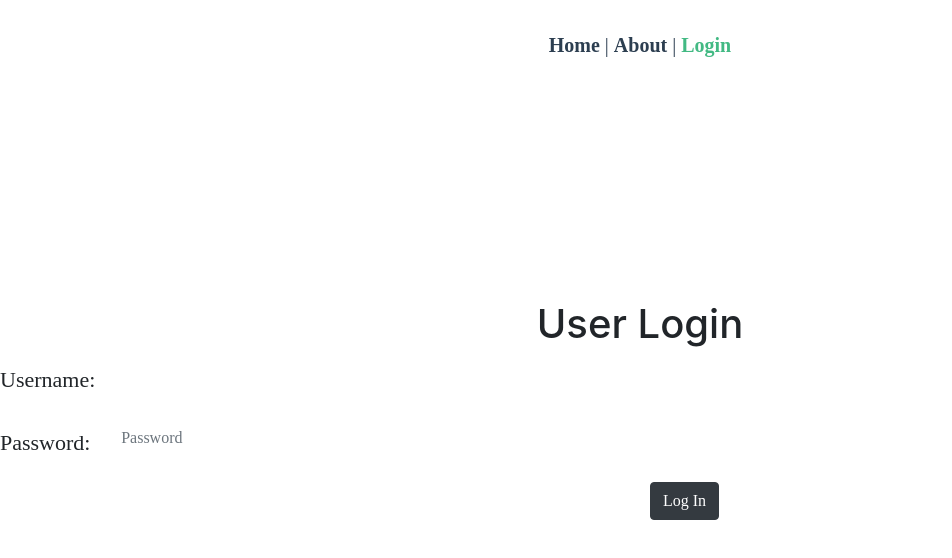
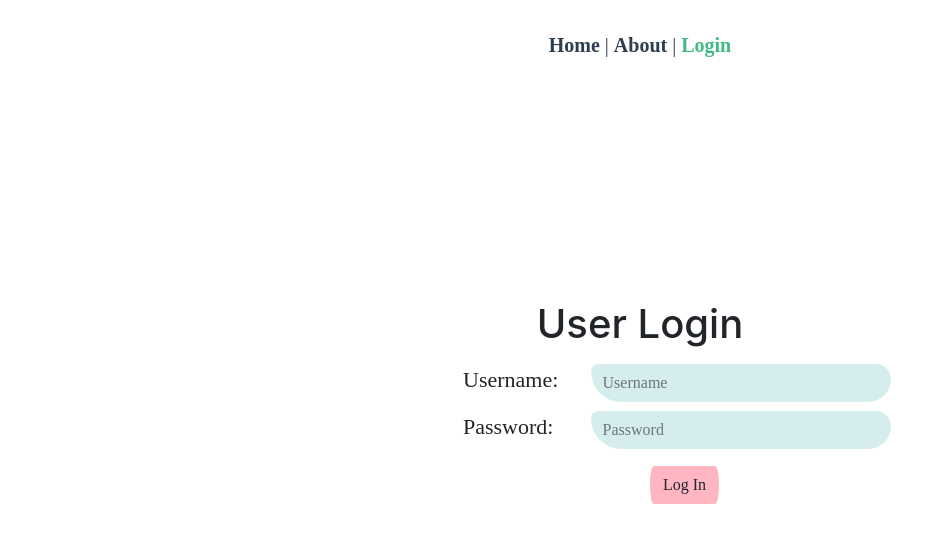
Before and after one commit to karanbosamia/userblogvue, a Vue app: page /#/login in a window 1280 px wide. Shown: the top 558 px of the page, without its empty margins (0-952 px from the left). Built offline with nearby package versions, Linux system fonts and the light colour scheme.

Commit message:
[ADD] Adds vues for Adding post, Dashboard and Login
- Adds vues for adding post, dashboard and login
- Adds styling to buttons
- Send the data of adding post via axios
-- TODO: Manipulate the retrived data
- Code cleanup

```diff
--- a/src/views/AddPost.vue
+++ b/src/views/AddPost.vue
@@ -1,42 +1,38 @@
 <template>
-    <router-view>
-        <body>
+        <form id="form">
             <h1 style="text-align: center;">Add a Blog/Post</h1>
             <div class="centered_div">
                 <div class="form-group row col-md-offset-4">
-                    <label for="inputName" class="addpostlabel col-md-1 col-form-label text-end" style="font-size: 22px;">Name</label>
+                    <label for="postName" class="addpostlabel col-md-1 col-form-label text-end" style="font-size: 22px;">Name</label>
                     <div class="col-sm-10">
-                        <input type="text" class="addpostinput form-control col-md-offset-1 form-control-plaintext" id="name" name="name" style="width: 300px;">
+                        <input type="text" v-model="postName"
+                        class="addpostinput form-control col-md-offset-1 form-control-plaintext" id="name" name="name" style="width: 300px;">
                     </div>
                 </div>
                 <div class="form-group row col-md-offset-4">
                     <label for="caption" class="addpostlabel col-md-1 col-form-label" style="font-size: 22px;">Caption/Description</label>
                     <div class="col-sm-10">
-                        <input type="text" class="addpostinput form-control col-md-offset-10 form-control-plaintext" id="caption" name="caption" style="width: 300px; height: 300px;">
+                        <input type="text" v-model="caption" class="addpostinput form-control col-md-offset-10 form-control-plaintext" id="caption" name="caption" style="width: 300px; height: 300px;">
                     </div>
                 </div>
                 <div class="form-group row col-md-offset-4">
                     <label for="image" class="addpostlabel col-md-1 col-form-label" style="font-size: 22px;">Upload Image</label>
                     <div class="col-sm-10">
-                        <input type="file" class="addpostinput form-control col-md-offset-1 form-control-plaintext" id="image" name="image" style="width: 300px; height: 300px;">
+                        <input type="file" @change="onFileChange" class="addpostinput form-control col-md-offset-1 form-control-plaintext" id="image" name="image" style="width: 300px; height: 300px;">
                     </div>
                 </div>
                 <p>
-                    <router-link to="/savepost">
-                        <button type="button" class="btn btn-light" data-mdb-ripple-color="dark">Save</button>
-                    </router-link>
+                    <button type="button" @click.prevent="onSubmit" class="btn btn-light" data-mdb-ripple-color="dark">Save</button>
                 </p>
             </div>
 
-        </body>
-    </router-view>
+          </form>
 
   </template>
 
   <script>
       // @ is an alias to /src
       import axios from 'axios'
-      // import { response } from 'express'
       import { defineComponent } from 'vue'
 
       export default defineComponent({
@@ -44,23 +40,23 @@
         data() {
           return {
               dataList: [],
+              caption: '',
+              postName: '',
+              imageFile: Object,
           }
         },
         props: {
           msg: String,
-          username: {
-            type: String,
-          },
         },
         methods: {
           async loadData() {
               let headers = new Headers();
 
-      headers.append('Content-Type', 'application/json');
-      headers.append('Accept', 'application/json');
+              headers.append('Content-Type', 'application/json');
+              headers.append('Accept', 'application/json');
 
-      headers.append('Access-Control-Allow-Origin', '*');
-      headers.append('Access-Control-Allow-Credentials', 'true');
+              headers.append('Access-Control-Allow-Origin', '*');
+              headers.append('Access-Control-Allow-Credentials', 'true');
 
               const loadData = await axios({
                   method: 'post',
@@ -69,9 +65,35 @@
                   headers: headers,
               })
               console.log(loadData);
+          },
+          async onSubmit() {
+              let headers = new Headers();
+
+              headers.append('Content-Type', 'application/json');
+              headers.append('Accept', 'application/json');
+
+              headers.append('Access-Control-Allow-Origin', '*');
+              headers.append('Access-Control-Allow-Credentials', 'true');
+
+              var form = document.getElementById('form');
+              const formData = new FormData(form);
+              formData['file']= this.imageFile
+
+              const sendData = await axios({
+                method: 'post',
+                url: 'http://127.0.0.1:8080/postapost',
+                headers: headers,
+                data: formData,
+              })
+              console.log(sendData);
+          },
+          onFileChange(event) {
+            const file = event.target.files[0];
+            this.imageFile = file;
           }
         }
-      })
+      }
+    )
       </script>
 
   <style>
--- a/src/views/DashBoard.vue
+++ b/src/views/DashBoard.vue
@@ -26,7 +26,6 @@
 <script>
     // @ is an alias to /src
     import axios from 'axios'
-    // import { response } from 'express'
     import { defineComponent } from 'vue'
 
     export default defineComponent({
--- a/src/views/LogIn.vue
+++ b/src/views/LogIn.vue
@@ -2,21 +2,22 @@
 <body>
     <h1 class="text-center" style="font-size: 40px;margin-top: 210px;">User Login</h1>
     <form id="form">
-        <div class="form-group row col-md-offset-4">
+        <div class="form-group row col-md-offset-4" style="margin: 0% 0% 0% 35%">
             <label for="staticEmail" class="col-md-1 col-form-label" style="font-size: 22px;">Username: </label>
-            <div class="col-sm-10">
-                <input type="text" class="form-control col-md-offset-1 form-control-plaintext" id="username" name="username"
-                v-model="username" required="1" style="width: 300px;">
+            <div class="col-sm-10" style="margin:1% 0% 0% 7%;">
+                <input type="text" class="form-control col-md-offset-1 round-box form-control-plaintext" id="username" name="username"
+                v-model="username" required="1" style="width: 300px; background: #d5eded;" placeholder="Username">
             </div>
         </div>
-        <div class="form-group row col-md-offset-4">
+        <div class="form-group row col-md-offset-4" style="margin: 0% 0% 0% 35%">
             <label for="inputPassword" class="col-md-1 col-form-label" style="font-size: 22px;">Password: </label>
-            <div class="col-sm-10">
-                <input type="password" class="form-control col-md-offset-1 form-control-plaintext" id="password" name="password" placeholder="Password" style="width: 300px;">
+            <div class="col-sm-10" style="margin:1% 0% 2% 7%;">
+                <input type="password" class="form-control round-box col-md-offset-1 form-control-plaintext" id="password"
+                name="password" placeholder="Password" style="width: 300px; background: #d5eded;">
             </div>
         </div>
         <div id="status"></div>
-        <button @click.prevent="loadData" class="btn btn-dark col-md-offset-6" style="margin-left: 650px;" data-mdb-ripple-color="dark">Log In</button>
+        <button @click.prevent="loadData" class="btn col-md-offset-6 round-button" style="margin-left: 650px;" data-mdb-ripple-color="dark">Log In</button>
     </form>
 </body>
 </template>
@@ -24,7 +25,6 @@
 <script>
 // @ is an alias to /src
 import axios from 'axios'
-// import { response } from 'express'
 import { defineComponent } from 'vue'
 
 export default defineComponent({
@@ -56,9 +56,7 @@ export default defineComponent({
             data: formData,
             headers: headers,
         })
-            // window.$('#status').textContent = loadData['data']['status'];
             if (loadData){
-                debugger;
                 if (loadData['data']['status'] == 'success') {
                     console.log('Successful login')
                     this.$router.push(`/dashboard/${this.username}`);
@@ -86,4 +84,15 @@ div{
 button{
     font-family: cursive;
 }
+.round-box{
+ border-radius: 20px 40px 60px 80px
+}
+/* Clipping */
+.round-button{
+ border-radius: 10px / 50px;
+ -moz-background-clip: padding;
+ -webkit-background-clip: padding-box;
+ background-clip: padding-box;
+ background: lightpink;
+}
 </style>
```
